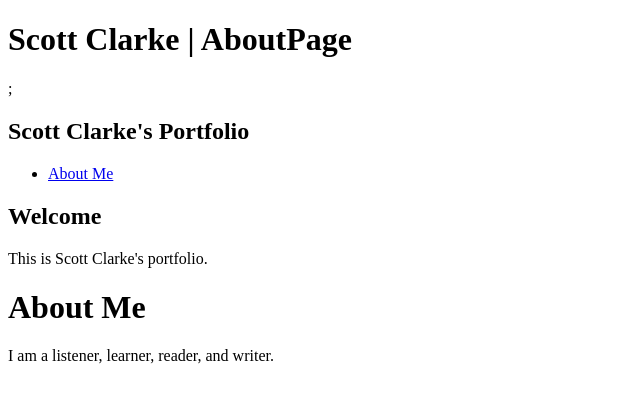
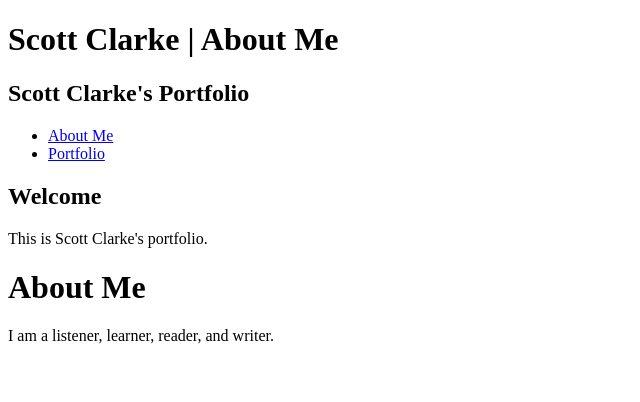
Before and after one commit to Scott-J-Clarke/dev-portfolio, a React (Vite) app: page / in a window 1280 px wide. Shown: the top 402 px of the page, without its empty margins (0-640 px from the left). Built offline with nearby package versions, Linux system fonts and the light colour scheme.

Commit message:
Portfolio added to nav bar.

```diff
--- a/src/App.jsx
+++ b/src/App.jsx
@@ -8,20 +8,20 @@ import Nav from './components/Nav';
 
 // Commented out while working on setting up '<Header />' and '<Nav />' files:
 import AboutPage from './pages/AboutPage';
-// import PortfolioPage from './pages/PortfolioPage';
+import PortfolioPage from './pages/PortfolioPage';
 // import ContactPage from './pages/ContactPage';
 // import ResumePage from './pages/ResumePage'
 
 function App() {
-  const [currentTab, handleTabChange] = useState('AboutPage');
+  const [currentTab, handleTabChange] = useState('About Me');
 
   const renderTab = () => {
-    // if (currentTab === 'About Me') {
-    //   return <AboutPage />;
-    // }
-    // if (currentTab === 'Portfolio') {
-    //   return <PortfolioPage />;
-    // }
+    if (currentTab === 'About Me') {
+      return <AboutPage />;
+    }
+    if (currentTab === 'Portfolio') {
+      return <PortfolioPage />;
+    }
     // if (currentTab === 'Contact') {
     //   return <ContactPage />;
     // }
@@ -33,7 +33,7 @@ function App() {
 
   return (
     <>
-    <h1>Scott Clarke | {currentTab}</h1>;
+    <h1>Scott Clarke | {currentTab}</h1>
     <Header
       currentTab={currentTab}
       handleTabChange={handleTabChange}
--- a/src/components/Nav.jsx
+++ b/src/components/Nav.jsx
@@ -1,11 +1,12 @@
+{/* Want to add styling on line below so that nav tabs will highlight on hover. */}
+{/* How can I do this using Tailwind? */}
+{/* Is there a way to add a ternary operator and Tailwind styling on line 19 and 30? */}
+
 import { useEffect } from 'react';
 
 function Nav(props) {
 
-  const {
-    currentTab,
-    handleTabChange
-  } = props;
+  const { currentTab, handleTabChange } = props;
 
   return (
     <nav>
@@ -14,10 +15,22 @@ function Nav(props) {
           <a
             href='#about'
             onClick={() => handleTabChange('About Me')}
-            className={currentTab === 'About Me' ? 'text-blue-500 hover:text-blue-800': ''}
+
+            className={currentTab === 'About Me'}
             >
               About Me
             </a>
+        </li>
+
+        <li className='nav-item'>
+          <a
+            href='#portfolio'
+            onClick={() => handleTabChange('Portfolio')}
+
+            className={currentTab === 'Portfolio'}
+            >
+              Portfolio
+          </a>
         </li>
       </ul>
     </nav>
```
